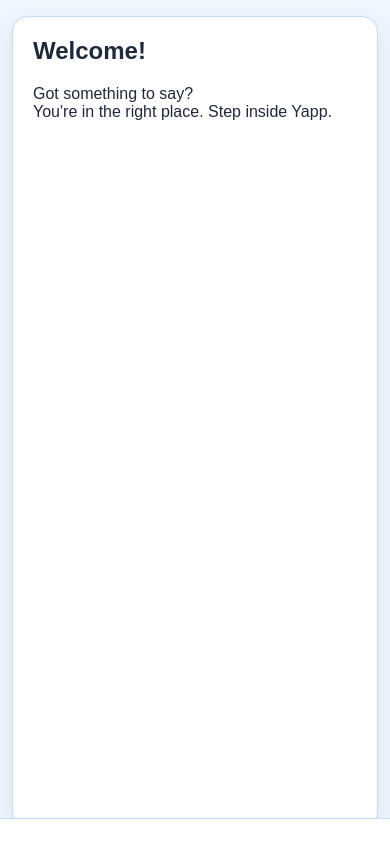
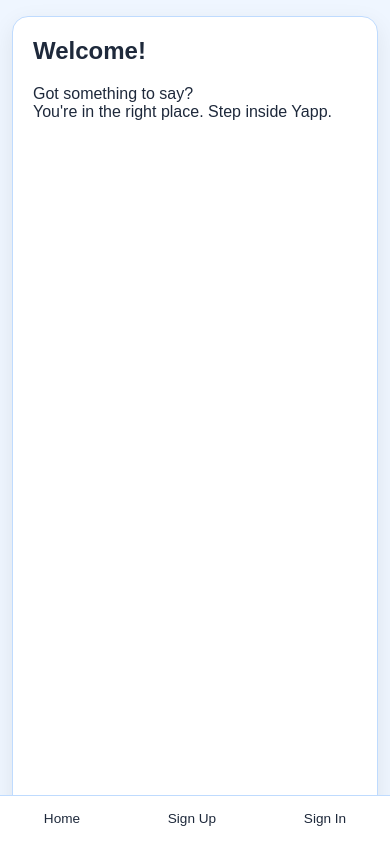
Before and after one commit to fatimaAhmed26/yapp-app-frontend, a React (Vite) app: page / in a window 390 px wide. Built offline with nearby package versions, Linux system fonts and the light colour scheme; no server answers; a web font is replaced by a local one.

Commit message:
fix signin nav

```diff
--- a/src/App.css
+++ b/src/App.css
@@ -143,6 +143,11 @@
   .nav-icon {
     width: 20px;
     height: 20px;
+  }
+
+  .nav-guest a {
+    font-size: 0.85rem;
+    padding: 10px 16px;
   }
 
   .nav-add-post .nav-icon {
--- a/src/components/Nav.jsx
+++ b/src/components/Nav.jsx
@@ -57,13 +57,13 @@
 
             ) : (
             <ul>
-                <li>
+                <li className="nav-guest">
                     <Link to='/'>Home</Link>
                 </li>
-                <li>
+                <li className="nav-guest">
                     <Link to='/sign-up'>Sign Up</Link>
                 </li>
-                <li>
+                <li className="nav-guest">
                     <Link to='/sign-in'>Sign In</Link>
                 </li>
 
```
